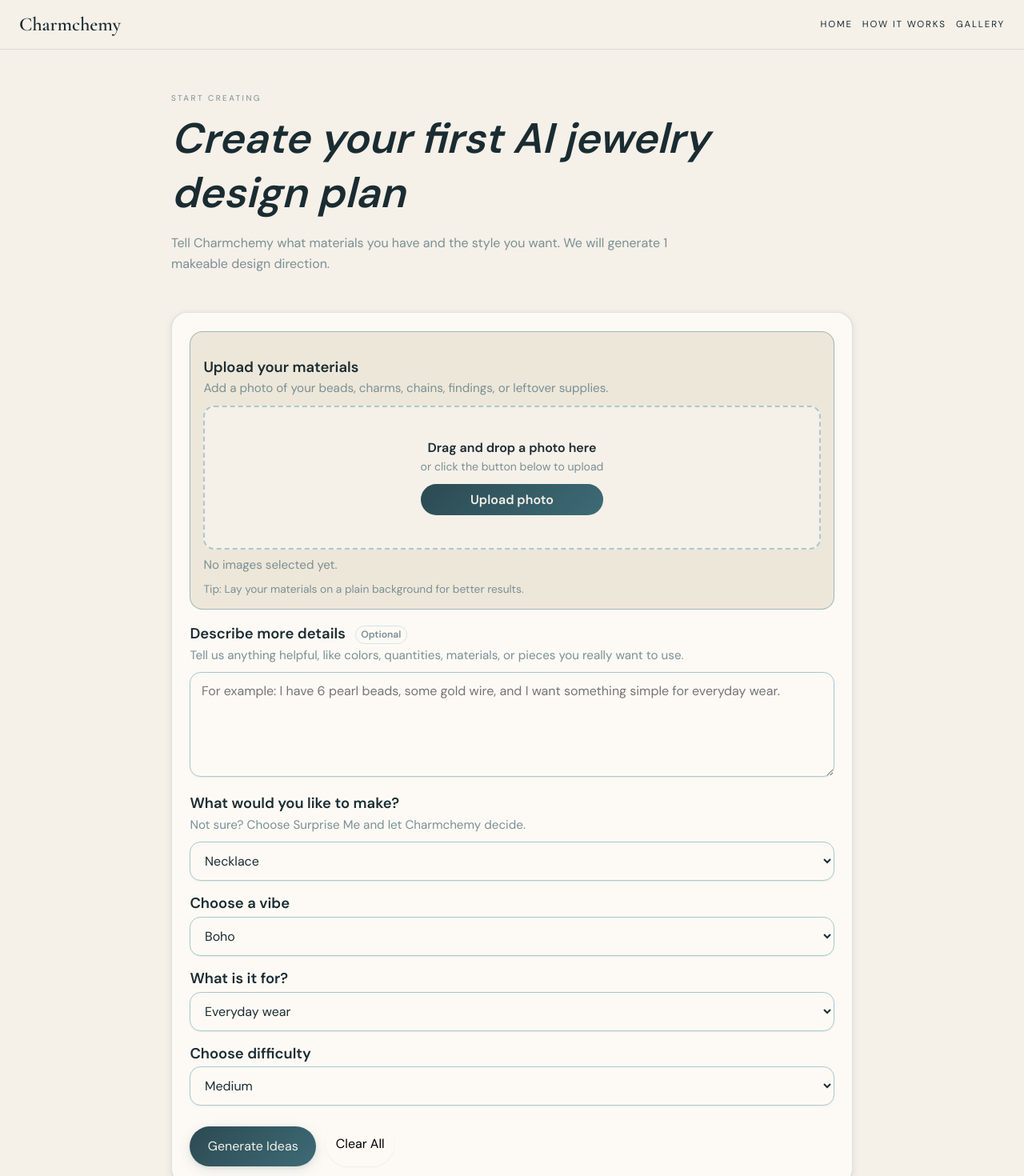
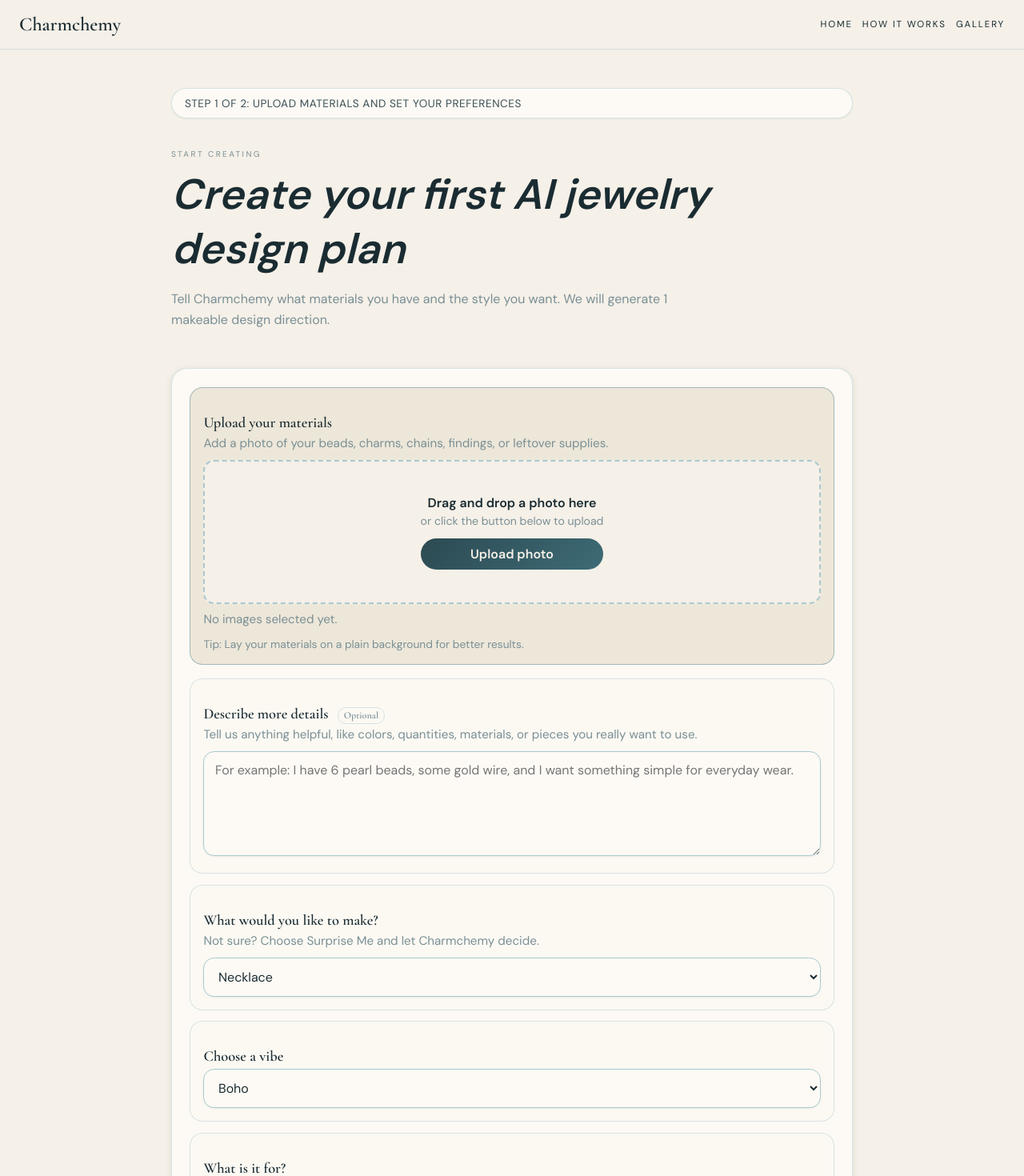
Before and after one commit to shanechloe/knot-found-next, a Next.js app: page /start in a window 1280 px wide. Shown: the top 1470 px of the page at 80% size. Built offline with nearby package versions, Linux system fonts and the light colour scheme.

Commit message:
Refine Start page hierarchy with progress pill and grouped form blocks

```diff
--- a/app/globals.css
+++ b/app/globals.css
@@ -379,6 +379,19 @@
   gap: 2rem;
 }
 
+.progress-pill {
+  margin: 0;
+  padding: 0.6rem 1rem;
+  border-radius: 999px;
+  border: 1px solid var(--line);
+  background: var(--color-bg-surface);
+  color: var(--color-text-body);
+  font-size: 0.85rem;
+  letter-spacing: 0.04em;
+  text-transform: uppercase;
+  box-shadow: var(--shadow-xs);
+}
+
 .start-hero h1 {
   margin: 0.5rem 0;
   font-size: clamp(2rem, 5vw, 3.3rem);
@@ -402,6 +415,16 @@
 .start-card h2 {
   margin: 1rem 0 0.3rem;
   font-size: 1.15rem;
+  font-family: var(--font-display);
+  font-weight: 600;
+}
+
+.form-block {
+  border: 1px solid var(--line);
+  border-radius: 1rem;
+  padding: 1rem;
+  background: color-mix(in srgb, var(--color-bg-surface) 86%, var(--color-bg-page));
+  margin-top: 0.85rem;
 }
 
 .workflow-steps {
@@ -548,6 +571,12 @@
   box-shadow: var(--shadow-xs);
 }
 
+.start-input:focus {
+  outline: none;
+  border-color: var(--color-accent-gold);
+  box-shadow: 0 0 0 3px rgba(201, 150, 58, 0.25);
+}
+
 .chip-row {
   display: flex;
   flex-wrap: wrap;
--- a/app/start/page.tsx
+++ b/app/start/page.tsx
@@ -208,6 +208,8 @@
       </nav>
 
       <main className="start-content">
+        <p className="progress-pill">Step 1 of 2: Upload materials and set your preferences</p>
+
         <section className="start-hero">
           <span className="kicker">Start Creating</span>
           <h1>Create your first AI jewelry design plan</h1>
@@ -256,6 +258,7 @@
           <p className="start-tip">Tip: Lay your materials on a plain background for better results.</p>
           </section>
 
+          <section className="form-block">
             <h2>
               Describe more details <span className="optional-tag">Optional</span>
             </h2>
@@ -271,8 +274,9 @@
               onChange={(event) => setMaterialsText(event.target.value)}
               placeholder="For example: I have 6 pearl beads, some gold wire, and I want something simple for everyday wear."
             />
+          </section>
 
-          <div className="form-grid form-grid-single">
+          <div className="form-grid form-grid-single form-block">
             <div>
               <h2>What would you like to make?</h2>
               <p className="start-help">Not sure? Choose Surprise Me and let Charmchemy decide.</p>
@@ -287,7 +291,7 @@
             </div>
           </div>
 
-          <div className="form-grid form-grid-single">
+          <div className="form-grid form-grid-single form-block">
             <div>
               <h2>Choose a vibe</h2>
               <select className="start-input" name="style" value={style} onChange={(e) => setStyle(e.target.value)}>
@@ -303,7 +307,7 @@
             </div>
           </div>
 
-          <div className="form-grid form-grid-single">
+          <div className="form-grid form-grid-single form-block">
             <div>
               <h2>What is it for?</h2>
               <select className="start-input" name="purpose" value={purpose} onChange={(e) => setPurpose(e.target.value)}>
@@ -317,7 +321,7 @@
             </div>
           </div>
 
-          <div className="form-grid form-grid-single">
+          <div className="form-grid form-grid-single form-block">
             <div>
               <h2>Choose difficulty</h2>
               <select className="start-input" name="difficulty" value={difficulty} onChange={(e) => setDifficulty(e.target.value)}>
```
Lines whose indentation alone changed are shown as unchanged.
